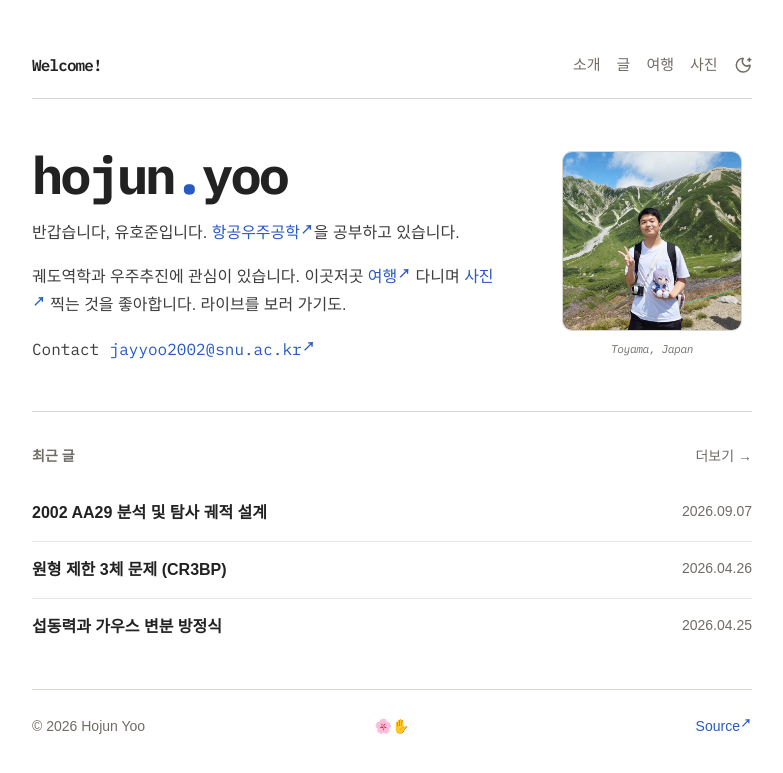
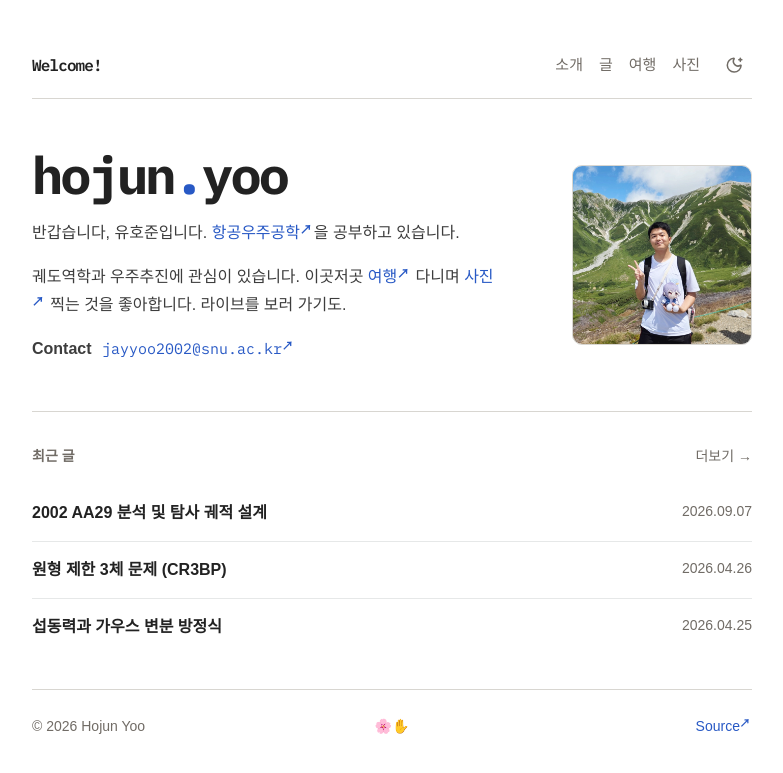
Before and after one commit to shami-momo/shami-momo.github.io, a Jekyll site: the page built from index.md, in a window 1280 px wide. Shown: the top 773 px of the page, without its empty margins (248-1031 px from the left). Built offline with Jekyll 4.4.1, drawn with Linux system fonts in a browser that asks for light colours; some web fonts are replaced.

Commit message:
minor changes

```diff
--- a/assets/css/common.css
+++ b/assets/css/common.css
@@ -199,35 +199,39 @@ main {
 .theme-toggle {
   display: inline-grid;
   place-items: center;
-  padding: var(--space-2) 0;
+  width: 36px;
+  height: 36px;
+  padding: 0;
+  border-radius: var(--radius-pill);
   border: 0;
   background: transparent;
   color: var(--muted);
   cursor: pointer;
-  transition:
-    color var(--motion-fast) var(--ease),
-    background-color var(--motion-fast) var(--ease);
 }
 
 .theme-toggle:hover {
   color: var(--text);
+  background-color: var(--paper);
 }
 
 .theme-toggle-icon {
-  display: none;
+  display: block;
+  grid-area: 1 / 1;
   width: 1.15rem;
   height: 1.15rem;
+  opacity: 0;
+}
+
+.theme-toggle[data-next-theme="dark"] .theme-toggle-icon-dark,
+.theme-toggle[data-next-theme="light"] .theme-toggle-icon-light {
+  opacity: 1;
+  transform: none;
 }
 
 .theme-toggle-icon svg {
   display: block;
   width: 100%;
   height: 100%;
-}
-
-.theme-toggle[data-next-theme="dark"] .theme-toggle-icon-dark,
-.theme-toggle[data-next-theme="light"] .theme-toggle-icon-light {
-  display: block;
 }
 
 .footer {
@@ -298,7 +302,13 @@ a:is([href^="http://"], [href^="https://"]):not(.travel-card)::after,
   font-size: 0.75em;
   font-weight: 600;
   line-height: 1;
-  transform: translate(-1px, -4px);
+  transform: translate(-2px, -4px);
+  transition: transform var(--motion-fast) var(--ease);
+}
+
+a:is([href^="http://"], [href^="https://"]):not(.travel-card):hover::after,
+.intro a:hover::after {
+  transform: translate(0px, -6px);
 }
 
 /* Home */
@@ -357,14 +367,21 @@ a:is([href^="http://"], [href^="https://"]):not(.travel-card)::after,
 
 .contact {
   display: flex;
+  flex-wrap: wrap;
+  align-items: baseline;
+  gap: 0.65rem;
   margin-bottom: 0;
-  flex-wrap: wrap;
-  align-items: center;
-  gap: 0.65rem;
-  font-family: var(--font-mono);
 }
 
-/* Sections and lists */
+.contact-label {
+  font-weight: 600;
+}
+
+.contact a {
+  font-family: var(--font-mono);
+  font-size: 0.9375rem;
+  font-weight: 400;
+}
 
 .section {
   margin-top: var(--space-7);
@@ -482,6 +499,18 @@ a:is([href^="http://"], [href^="https://"]):not(.travel-card)::after,
   background-size: 100% 0.42em;
 }
 
+@keyframes dialog-enter {
+  from {
+    opacity: 0;
+    transform: translateY(8px) scale(0.985);
+  }
+}
+
+.photo-lightbox[open] .photo-lightbox-figure,
+.travel-popup[open] {
+  animation: dialog-enter 240ms var(--ease);
+}
+
 @media (max-width: 720px) {
   .intro {
     display: flex;
--- a/assets/css/post.css
+++ b/assets/css/post.css
@@ -36,7 +36,7 @@
 }
 
 .content code {
-  font-family: var(--font-mono);
+  font-family: "IBM Plex Mono", "Wanted Sans Variable";
 }
 
 .highlight {
--- a/index.md
+++ b/index.md
@@ -14,21 +14,19 @@ layout: default
     </p>
 
     <p class="contact">
-      Contact <a href="mailto:jayyoo2002@snu.ac.kr">jayyoo2002@snu.ac.kr</a>
+      <span class="contact-label">Contact</span>
+      <a href="mailto:jayyoo2002@snu.ac.kr">jayyoo2002@snu.ac.kr</a>
     </p>
   </div>
 
-  <div class="profile">
-    <img
-      class="profile-photo"
-      src="{{ '/assets/images/profile_pic.webp' | relative_url }}"
-      alt="유호준 프로필 사진"
-      width="180"
-      height="180"
-      decoding="async"
-    >
-    <span class="profile-desc">Toyama, Japan</span>
-  </div>
+  <img
+    class="profile-photo"
+    src="{{ '/assets/images/profile_pic.webp' | relative_url }}"
+    alt="유호준 프로필 사진"
+    width="180"
+    height="180"
+    decoding="async"
+  >
 </section>
 
 <section class="section">
```
